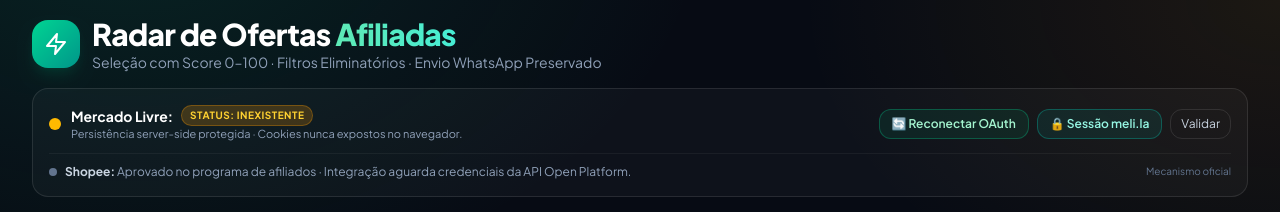
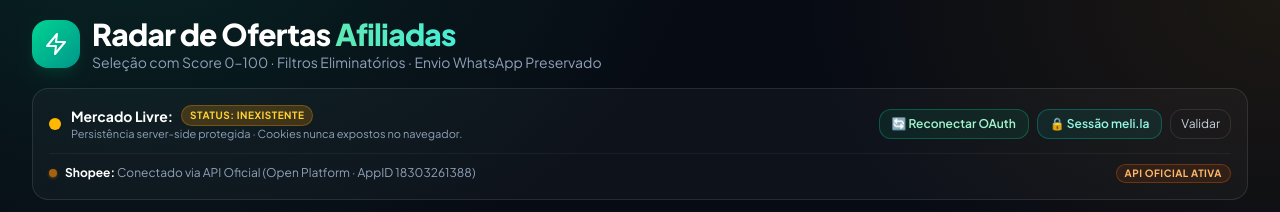
Before and after one commit to murylloh206-collab/Radar, a Next.js app: page / in a window 1280 px wide. Shown: the top 212 px of the page. Built offline with nearby package versions, Linux system fonts and the light colour scheme; no server answers.

Commit message:
fix(ui): remove forced switch to pendente and persist active tab in localStorage

```diff
--- a/src/components/OfferDashboard.tsx
+++ b/src/components/OfferDashboard.tsx
@@ -65,7 +65,21 @@
   const [lastSearch, setLastSearch] = useState<LastSearchInfo | null>(initial.lastSearch);
   const [terms, setTerms] = useState<string[]>(initial.config.defaultTerms);
   const [newTerm, setNewTerm] = useState("");
-  const [filter, setFilter] = useState<Filter>("pendente");
+  const [filter, setFilter] = useState<Filter>(() => {
+    if (typeof window !== "undefined") {
+      const saved = localStorage.getItem("active_offer_tab") as Filter | null;
+      if (saved && ["pendente", "aprovado", "publicado", "rejeitado"].includes(saved)) {
+        return saved;
+      }
+    }
+    return "pendente";
+  });
+
+  useEffect(() => {
+    if (typeof window !== "undefined") {
+      localStorage.setItem("active_offer_tab", filter);
+    }
+  }, [filter]);
   const [quickFilter, setQuickFilter] = useState<QuickFilter>("todos");
   const [query, setQuery] = useState("");
   const [sort, setSort] = useState<SortKey>("oportunidade");
@@ -356,12 +370,11 @@
       const replica = result.skippedReplica ?? 0;
       const priceLow = result.skippedPrice ?? 0;
 
-      // Abre a aba 'pendente' somente se novas ofertas pendentes foram inseridas
+      // Notifica o usuário preservando a aba atual que ele está navegando
       if (added > 0) {
-        setFilter("pendente");
         notify(
           "ok",
-          `Atualização concluída: ${added} nova(s) oferta(s) inserida(s) em Pendentes, ${updated} atualizada(s)! (${found} analisadas no Mercado Livre)`
+          `Atualização concluída: ${added} nova(s) oferta(s) inserida(s), ${updated} atualizada(s)! (${found} analisadas)`
         );
       } else {
         // Se nenhuma nova foi criada, mantém a aba atual e exibe contagens de descarte
@@ -790,12 +803,14 @@
         {/* Status Shopee */}
         <div className="mt-2.5 pt-2.5 border-t border-white/5 flex items-center justify-between text-xs text-slate-400">
           <div className="flex items-center gap-2">
-            <span className="h-2 w-2 rounded-full bg-slate-500" />
+            <span className="h-2 w-2 rounded-full bg-orange-400 shadow-sm shadow-orange-400/50 animate-pulse" />
             <span>
-              <strong className="text-slate-300">Shopee:</strong> Aprovado no programa de afiliados · Integração aguarda credenciais da API Open Platform.
+              <strong className="text-white">Shopee:</strong> Conectado via API Oficial (Open Platform · AppID 18303261388)
             </span>
           </div>
-          <span className="text-[10px] text-slate-500">Mecanismo oficial</span>
+          <span className="rounded-full bg-orange-500/10 border border-orange-500/30 px-2 py-0.5 text-[10px] font-bold text-orange-300 uppercase tracking-wider">
+            API Oficial Ativa
+          </span>
         </div>
       </section>
 
```
